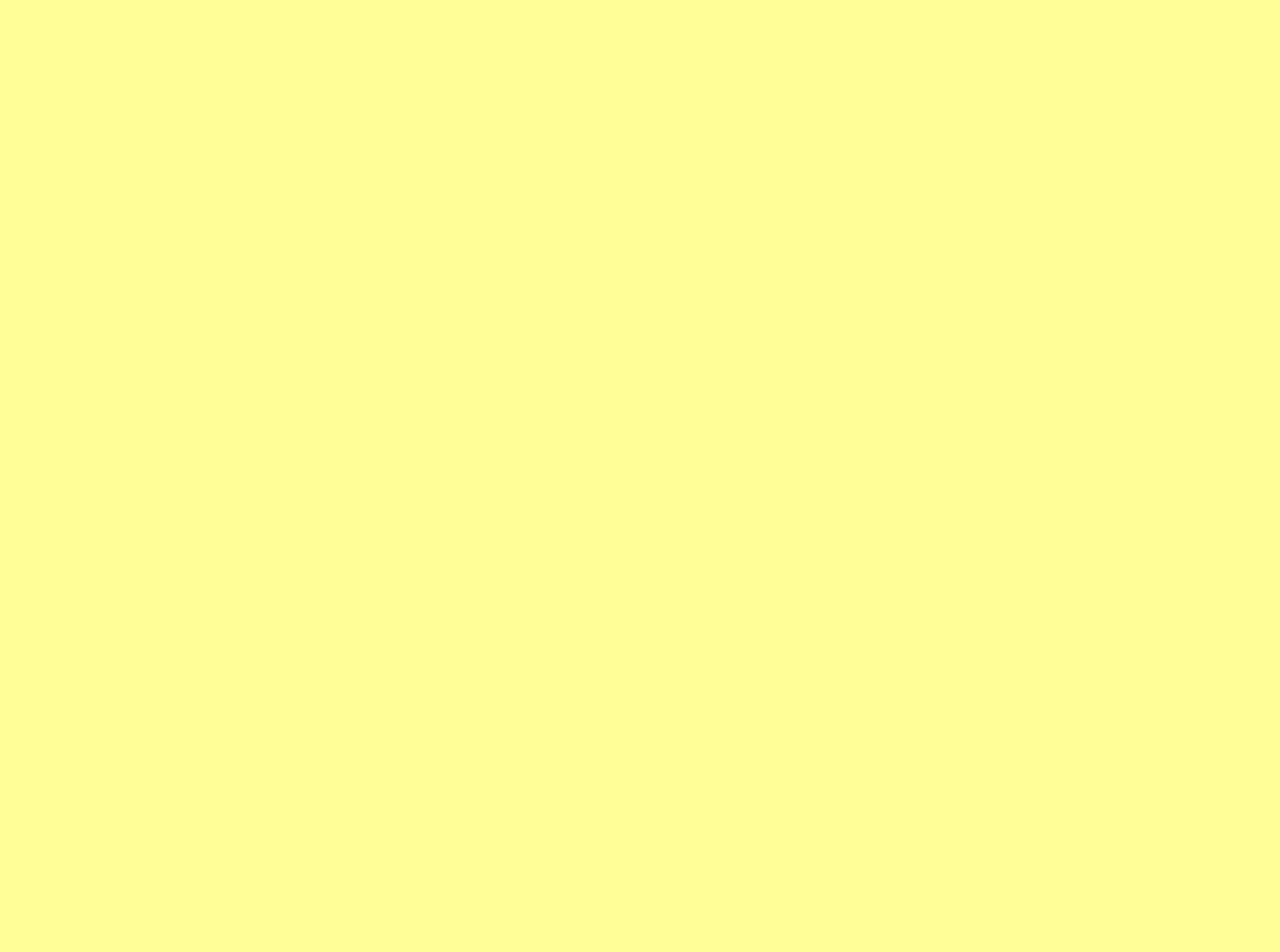
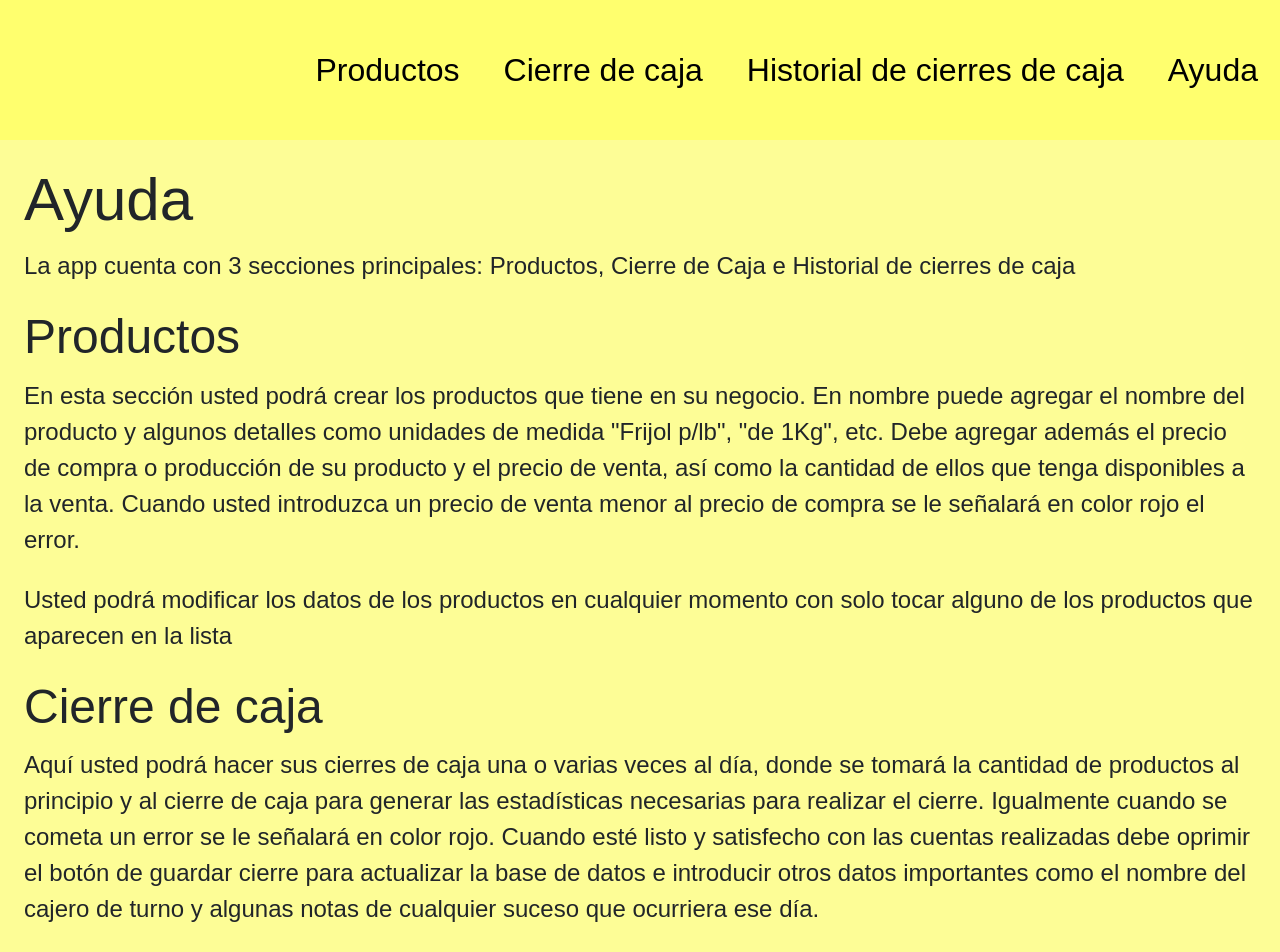
Before and after one commit to drt2856/demo-encaja, a React (Create React App) app: page /demo-encaja/help in a window 1280 px wide. Before the commit this address had no page. Shown: the top 952 px of the page. Before the commit the page ends 800 px from the top, so only its background shows below. Built offline with nearby package versions, Linux system fonts and the light colour scheme.

Commit message:
Update Help

```diff
--- a/src/App.css
+++ b/src/App.css
@@ -128,7 +128,8 @@ body {
 }
 
 .my-table {
-    background: #fdfd96
+    background: #fdfd96;
+    margin-top: 25px;
 }
 
 .my-table td,
@@ -140,9 +141,7 @@ body {
     border-bottom: 1px dashed #ccc;
 }
 
-.my-table thead {
-    background: #ffff6e
-}
+
 
 input, textarea {
     border: #00000000;
--- a/src/App.js
+++ b/src/App.js
@@ -9,6 +9,7 @@ import { Products } from './products/components/Products';
 import { ProductProvider } from './products/context/ProductProvider';
 import { Balances } from './balances/components/Balances';
 import { BalanceProvider } from './balances/context/BalanceProvider';
+import { Help } from './pages/Help';
 
 function App() {
 
@@ -25,6 +26,7 @@ function App() {
             <Route path="/demo-encaja/product/:productId/" element={<ProductDetail />} />
             <Route path="/demo-encaja/product/balance/" element={<ProductBalance />} />
             <Route path="/demo-encaja/historical_balances/" element={<Balances />} />
+            <Route path="/demo-encaja/help/" element={<Help />} />
           </Routes>
         </Router>
       </BalanceProvider>
--- a/src/balances/components/Balance.jsx
+++ b/src/balances/components/Balance.jsx
@@ -1,11 +1,18 @@
+import { useEffect } from "react";
 import { useGain } from "../../hooks/useShowGain";
 import { useBalance } from "../hooks/useBalance";
+import { useState } from "react";
 
 
 export default function Balance({ prevBalance }) {
 
     const { seeShow } = useGain();
     const { deleteBalance } = useBalance()
+    const [statics, setStatics] = useState("")
+
+    useEffect(()=>{
+        setStatics(findStatics(prevBalance.balances))
+    },[])
 
     function findStatics(balances) {
         const sta = { ventas: 0, ganancias: 0 }
@@ -13,7 +20,7 @@ export default function Balance({ prevBalance }) {
             const aux = balances[index]
             sta.ventas = sta.ventas + ((aux.firstCount - aux.secondCount) * aux.salePrice)
             sta.ganancias = sta.ganancias + ((aux.firstCount - aux.secondCount) * (aux.salePrice - aux.costPrice))
-        }
+        } console.log( seeShow(" , y se gano: " + sta.ganancias));
         return "Se vendieron $" + sta.ventas + seeShow(" , y se gano: " + sta.ganancias)
     }
 
@@ -30,7 +37,7 @@ export default function Balance({ prevBalance }) {
                 <p>{prevBalance.cashier}</p>
                 <p>{prevBalance.notes}</p>
                 <p>
-                    {prevBalance.balances && findStatics(prevBalance.balances)}
+                    {statics}
                 </p>
             </div>
                     <button
--- a/src/balances/components/Balances.jsx
+++ b/src/balances/components/Balances.jsx
@@ -7,12 +7,10 @@ import { useGain } from "../../hooks/useShowGain"
 export function Balances() {
 
     const { balances } = useBalance()
-    const {checkShowGain} = useGain()
 
     return (
         <div>
         <Header/>
-        {checkShowGain}
             <ul className="notebook-list">
                 {balances && balances
                     .sort((a, b) => new Date(b.date) - new Date(a.date)) // Ordenar por fecha
--- a/src/pages/Header.jsx
+++ b/src/pages/Header.jsx
@@ -19,6 +19,9 @@ export function Header() {
                     <li className='nav-item'>
                         <NavLink className='nav-link' to={"/demo-encaja/historical_balances"}>Historial de cierres de caja</NavLink>
                     </li>
+                    <li className='nav-item'>
+                        <NavLink className='nav-link' to={"/demo-encaja/help"}>Ayuda</NavLink>
+                    </li>
                 </ul>
 
             </div>
--- a/src/pages/Help.jsx
+++ b/src/pages/Help.jsx
@@ -5,5 +5,66 @@ export function Help() {
     return (
         <>
             <Header />
+            <section className="p-3">
+                <h1>Ayuda</h1>
+                <p>La app cuenta con 3 secciones principales: Productos, Cierre de Caja e Historial de cierres de caja</p>
+                <article>
+                    <h2>Productos</h2>
+                    <p>En esta sección usted podrá crear los productos que tiene en su negocio. En nombre puede agregar el nombre
+                        del producto y algunos detalles como unidades de medida "Frijol p/lb", "de 1Kg", etc. Debe agregar además
+                        el precio de compra o producción de su producto y el precio de venta, así como la cantidad de ellos que
+                        tenga disponibles a la venta. Cuando usted introduzca un precio de venta menor al precio de compra se le señalará
+                        en color rojo el error.
+                    </p>
+                    <p>Usted podrá modificar los datos de los productos en cualquier momento con solo tocar alguno de los productos que
+                        aparecen en la lista
+                    </p>
+                </article>
+                <article>
+                    <h2>Cierre de caja</h2>
+                    <p>Aquí usted podrá hacer sus cierres de caja una o varias veces al día, donde se tomará la cantidad
+                        de productos al principio y al cierre de caja para generar las estadísticas necesarias para realizar el cierre.
+                        Igualmente cuando se cometa un error se le señalará en color rojo. Cuando esté listo y satisfecho con las
+                        cuentas realizadas debe oprimir el botón de guardar cierre para actualizar la base de datos e introducir otros datos
+                        importantes como el nombre del cajero de turno y algunas notas de cualquier suceso que ocurriera ese día.</p>
+                    <p>Nota: La fecha por defecto es la de hoy, no tiene que modificarla si no lo desea</p>
+                </article>
+                <article>
+                    <h2>Historial de cierres de caja</h2>
+                    <p>En esta sección usted podrá visualizar y eliminar los cierres de caja realizados con sus datos.</p>
+                </article>
+                <article>
+                    <h2>Datos y seguridad</h2>
+                    <p>Sabemos que en algunas ocasiones usted como usuario tiene la necesidad de mostrarle los valores de venta a algún trabajador o cliente,
+                        y por tanto en la sección de cierres de caja usted podrá elegir si quiere enseñar las ganancias y los precios de compra de los productos.
+                    </p>
+                    <p>
+                        En ningún momento usted comparte sus datos con nosotros, todos sus datos son únicamente almacenados en el dispositivo con el cual usted
+                        accede a nuestro sitio web. Por lo cual tiene completa privacidad y seguridad de sus datos.
+                    </p>
+                </article>
+
+                <article>
+                    <h2 className="text-danger">Importante</h2>
+                    <p>La versión a la cual usted está accediendo es una versión demo de EnCaja, por lo cual cuenta con una serie
+                        de desventajas con respecto a la versión PRO que en estos momentos se encuentra en desarrollo. En la versión
+                        Pro usted podrá:
+                    </p>
+                    <ul style={{ listStyle: "inherit" }}>
+                        <li>Acceder a sus datos desde cualquier dispositivo</li>
+                        <li>No más promociones de terceros</li>
+                        <li>Acceso a una gran cantidad de datos como ganancias y ventas mensuales, anuales, proyección y pronóstico
+                            de ventas, etc.
+                        </li>
+                        <li>Solución del problema de refrescar la página que presentan algunos dispositivos en esta versión libre</li>
+                        <li>Seguridad y respaldo de datos en la nube</li>
+                        <li>Entre otras sorpresas que no serán reveladas para no ayudar a la competencia :)</li>
+                    </ul>
+                </article>
+
+
+            </section>
+
+
         </>)
 }
--- a/src/products/components/CreateProduct.jsx
+++ b/src/products/components/CreateProduct.jsx
@@ -9,8 +9,8 @@ export function CreateProduct() {
     const [product, setProduct] = useState({
         id: "",
         name: "",
-        costPrice: "",
-        salePrice: "",
+        costPrice: 0,
+        salePrice: 0,
         enabled: true,
         visible: true,
     })
@@ -36,19 +36,19 @@ export function CreateProduct() {
     }
 
     return (
-        <div style={{display:"flex",flexDirection:"column",alignItems:"center"}} >
-            <div style={{maxWidth:"500px"}} >
+        <div style={{ display: "flex", flexDirection: "column", alignItems: "center" }} >
+            <div style={{ maxWidth: "500px" }} >
                 <div>
                     <label htmlFor="tilte" className="col-12">Nombre del producto</label>
                     <input type="text" id="name" className="col-10" value={product.name} onChange={handleChange} />
                 </div>
                 <div >
                     <label htmlFor="costPrice" className="col-12">Precio de compra</label>
-                    <input style={{backgroundColor:Number(product.costPrice)>=Number(product.salePrice)?"red":"#fdfd96"}} type="number" id="costPrice" className="col-10" value={product.costPrice} onChange={handleChange} />
+                    <input style={{ backgroundColor: Number(product.costPrice) >= Number(product.salePrice) ? "red" : "#fdfd96" }} type="number" id="costPrice" className="col-10" value={product.costPrice} onChange={handleChange} />
                 </div>
                 <div>
                     <label htmlFor="salePrice" className="col-12">Precio de venta</label>
-                    <input style={{backgroundColor:Number(product.costPrice)>=Number(product.salePrice)?"red":"#fdfd96"}} type="number" id="salePrice" className="col-12" value={product.salePrice} onChange={handleChange} />
+                    <input style={{ backgroundColor: Number(product.costPrice) >= Number(product.salePrice) ? "red" : "#fdfd96" }} type="number" id="salePrice" className="col-12" value={product.salePrice} onChange={handleChange} />
                 </div>
                 <div>
                     <label htmlFor="firstCount" className="col-12">Cuantos hay en inventario</label>
```
Also changed, not shown: src/pages/About.jsx (added, +10 -0 lines).
